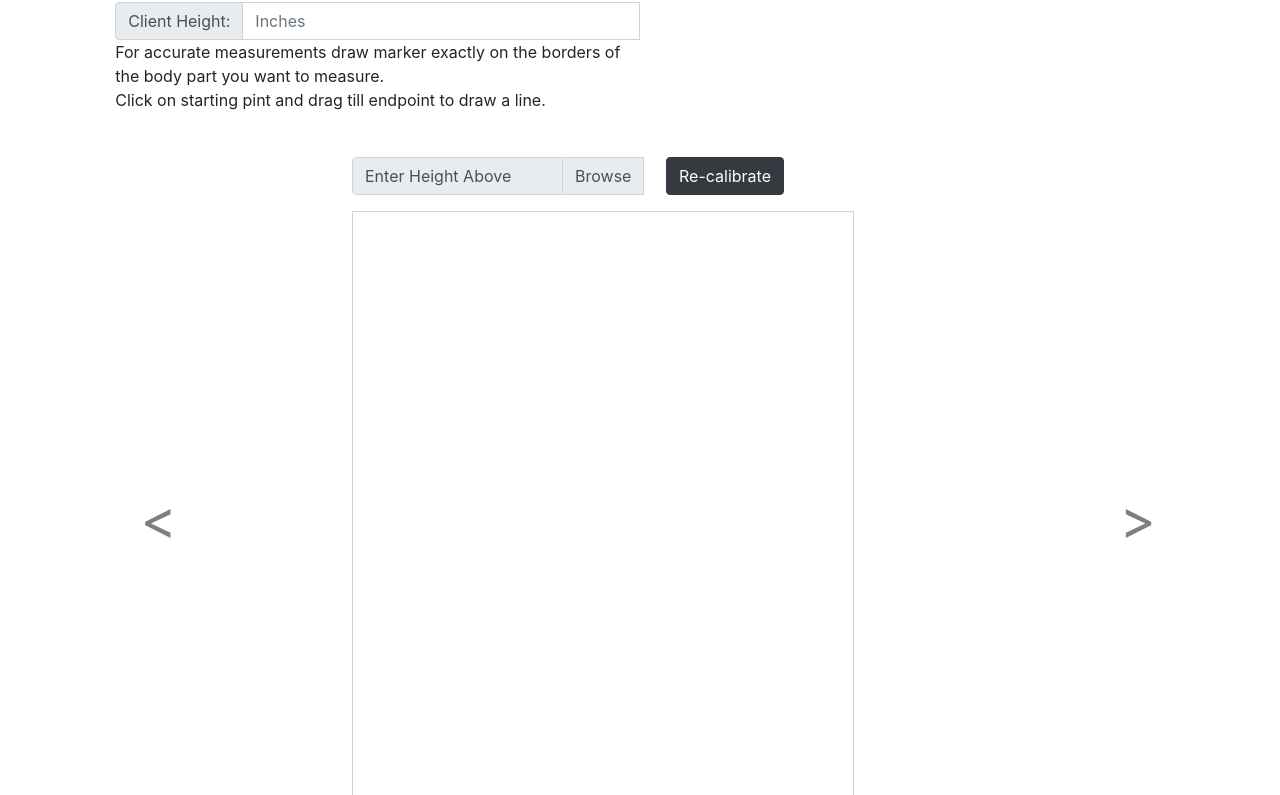
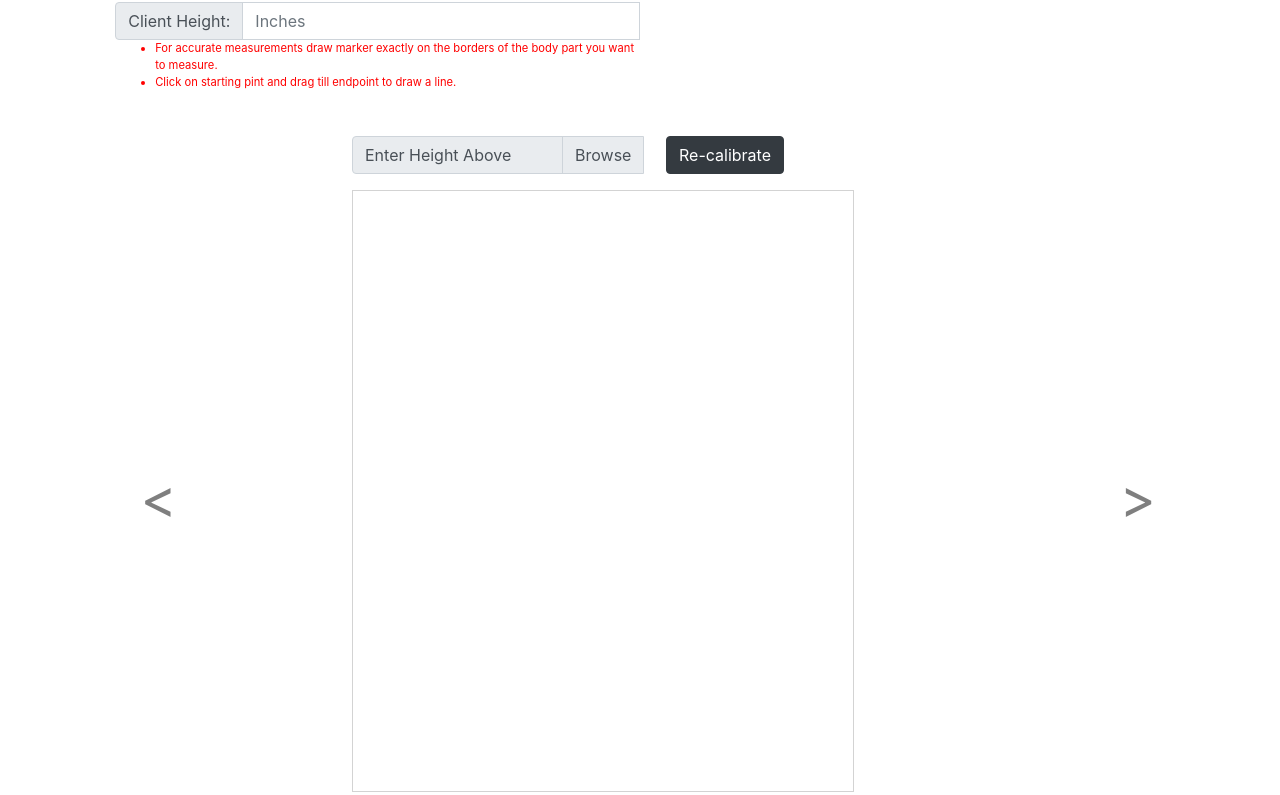
Before and after one commit to hamdaankhalid/smartfitWix, a plain HTML site: page index.html in a window 1280 px wide. Shown: the part 44-839 px from the top of the page. Drawn offline with nearby package versions, Linux system fonts and the light colour scheme; a script that the page names is missing.

Commit message:
Update index.html

```diff
--- a/index.html
+++ b/index.html
@@ -31,9 +31,12 @@
         </div>
         <input type="number" id="height" class="form-control" placeholder="Inches" aria-label="Username" aria-describedby="basic-addon1">
         <!-- <button id="submitheight" class="btn btn-dark" style="margin-left: 1%;">Submit</button> -->
-            <p>For accurate measurements draw marker exactly on the borders of the body part you want to measure.
-            <br>
-            Click on starting pint and drag till endpoint to draw a line.</p>
+             <ul style="font-color:red;">
+            <li style="color:red; font-size:70%">For accurate measurements draw marker exactly on the borders of the body part you want to measure.</li>
+            <li
+                style="color:red; font-size:70%"
+                >Click on starting pint and drag till endpoint to draw a line.</li>
+            </ul>
         </div>
 
     </div>
```
